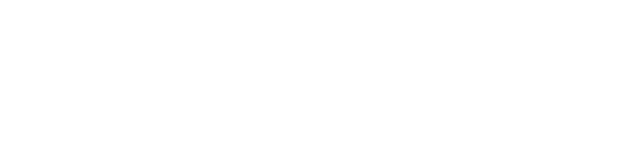
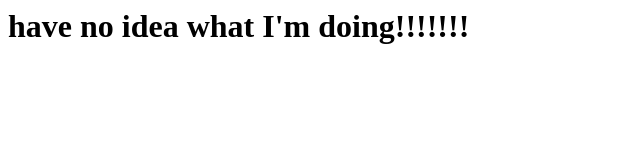
Before and after one commit to sampand/sampand, a plain HTML site: page index.html in a window 1280 px wide. Shown: the whole page, without its empty margins (0-640 px from the left). Drawn offline with Linux system fonts and the light colour scheme.

Commit message:
Update index.html

```diff
--- a/index.html
+++ b/index.html
@@ -1,3 +1,9 @@
 <html>
   <head>
     <title> Hello world! </title>
+  </head>
+
+    <body>
+      <h1> have no idea what I'm doing!!!!!!!</h1>
+
+    </body>
```
